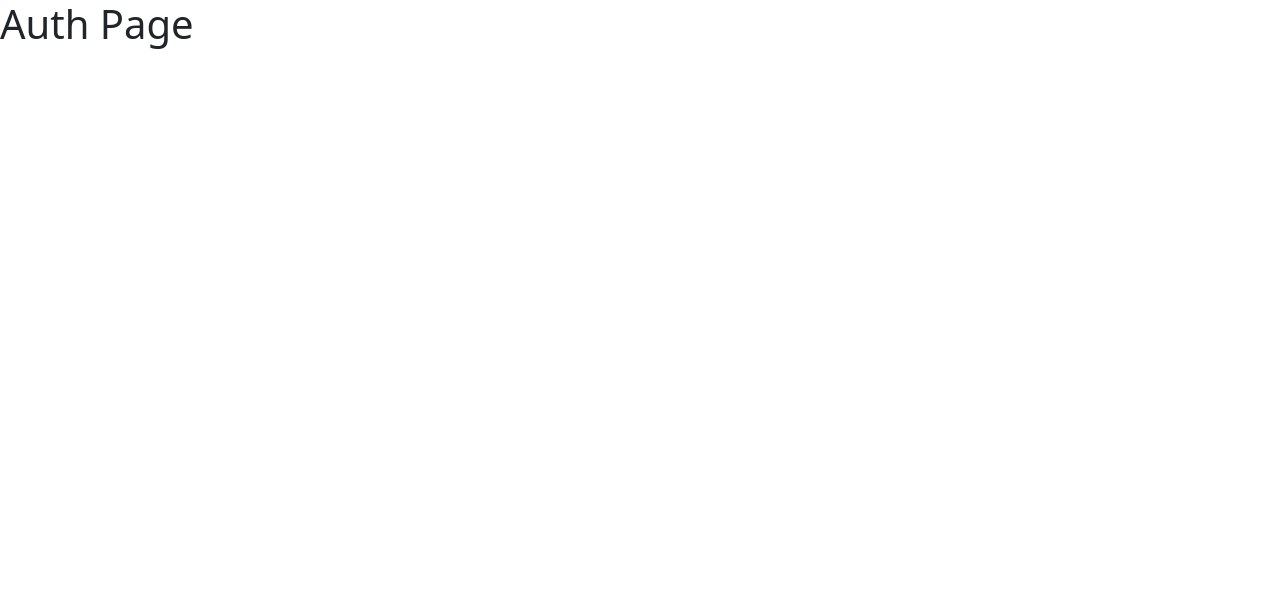
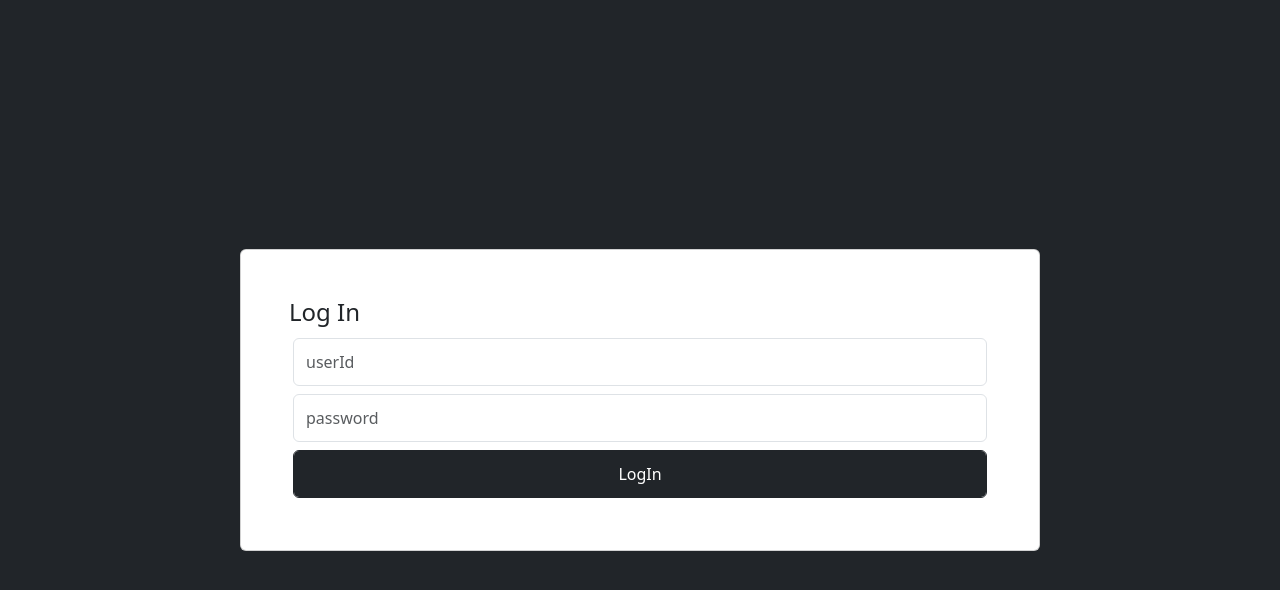
Before and after one commit to AvikCo/Scalar-LLD-July, a React (Create React App) app in the folder React/Lecture1/my-app/: page /login in a window 1280 px wide. Shown: the top 590 px of the page. Built offline with nearby package versions, Linux system fonts and the light colour scheme.

Commit message:
Login and Signup flow Storing tokens Passing headers HOCs Authentication and Authorisation

```diff
--- a/React/Lecture1/my-app/src/App.js
+++ b/React/Lecture1/my-app/src/App.js
@@ -9,9 +9,14 @@ import MovieDetails from "./pages/MovieDetails/MovieDetails";
 import Bookings from "./pages/Bookings/Bookings";
 import MovieTheatres from "./pages/MovieTheatres/MovieTheatres";
 import PageNotFound from "./pages/PageNotFound/PageNotFound";
+import AuthHoc from "./hoc/AuthHOC";
+import CreateMovie from "./pages/CreateMovie/CreateMovie";
+import constants from "./utils/constants";
+
 
 function App(){
 
+  const roles = constants.roles;
   let name="Utkarsh";
   let initialValue="";
 
@@ -26,9 +31,10 @@ function App(){
         <Route path="/login" element={<Auth/>}/>
         <Route path="/signup" element={<Auth/>}/>
         <Route path="/" element={<MovieList/>}/>
-        <Route path="/movie/:movieId" element={<MovieDetails/>}/>
-        <Route path="/bookings" element={<Bookings/>}/>
-        <Route path="/theatres" element={<MovieTheatres/>}/>
+        <Route path="/movie/:movieId" element={ <MovieDetails/>}/>
+        <Route path="/bookings" element={<AuthHoc allowedRoles={roles.bothCustomerAndAdmin}   ><Bookings/></AuthHoc>}/>
+        <Route path="/theatres" element={  <AuthHoc allowedRoles={roles.bothCustomerAndAdmin} ><MovieTheatres/></AuthHoc>}/>
+        <Route path="/movies/add" element={  <AuthHoc allowedRoles={roles.onlyAdmin} ><CreateMovie/></AuthHoc>}/>
         <Route path="*" element={<PageNotFound/>} />
 
       </Routes>
--- /dev/null
+++ b/React/Lecture1/my-app/src/api/auth.js
@@ -0,0 +1,13 @@
+
+
+export const userSignIn  = async (data)=>{
+    const loginResp = await fetch(`https://movie-booking-application.onrender.com/mba/api/v1/auth/signin`,{
+    method:"POST",
+    body:JSON.stringify(data),
+    headers:{
+       "Content-Type": "application/json"
+    }
+    });
+
+    return loginResp;
+}
--- /dev/null
+++ b/React/Lecture1/my-app/src/hoc/AuthHOC.js
@@ -0,0 +1,36 @@
+import { useEffect, useState } from "react";
+import { useNavigate } from "react-router-dom";
+import UnAuthenticated from "../pages/UnAuthenticated/UnAuthenticated";
+import UnAuthorised from "../pages/UnAuthorised/UnAuthorised";
+
+
+function AuthHoc(props){
+
+    console.log(props.allowedRoles);
+
+    const email = localStorage.getItem("email");
+    const accessToken = localStorage.getItem("token");
+    const loggedInUserType = localStorage.getItem("userTypes");
+
+    const isLoggedIn = email && accessToken;
+      const isAuthroised = props.allowedRoles.includes(loggedInUserType);
+
+
+      if(!isLoggedIn){
+        return <UnAuthenticated/>
+      }
+
+      if(!isAuthroised){
+        return <UnAuthorised/>
+      }
+
+    return <div>
+
+        {props.children}
+
+    </div>
+
+}
+
+
+export default AuthHoc;
--- a/React/Lecture1/my-app/src/pages/Auth/Auth.js
+++ b/React/Lecture1/my-app/src/pages/Auth/Auth.js
@@ -1,7 +1,103 @@
+import { useState } from "react";
+import { useLocation, useNavigate } from "react-router-dom";
+import { userSignIn } from "../../api/auth";
 
 function Auth(){
+    //whether i am coming from login route ot signup route
 
-    return <h1> Auth Page </h1>
+    const location = useLocation();
+    const navigate = useNavigate();
+
+    const isLoginPage = location.pathname.split("/")[1] === "login";
+
+
+    const [userId, setUserId] = useState("");
+    const [password, setPassword] = useState("");
+
+
+    const updateFormData=(e)=>{
+
+       const id=e.target.id;
+
+        if(id==="password"){
+            setPassword(e.target.value);
+        }else if(id==="userid"){
+            setUserId(e.target.value);
+        }
+    }
+
+
+    const onLogin=async (e)=>{
+        e.preventDefault();
+
+        const data = {userId, password};
+
+        try{
+            const signInResponse= await userSignIn(data);
+            const statusCode = signInResponse.status;
+
+            if(statusCode === 200){
+
+                const responseBody = await signInResponse.json();
+
+                const {name, userId, email, userStatus, accessToken, userTypes} = responseBody;
+
+
+                localStorage.setItem("name",name);
+                localStorage.setItem("userId",userId);
+                localStorage.setItem("email",email);
+                localStorage.setItem("userStatus",userStatus);
+                localStorage.setItem("userTypes",userTypes);
+                localStorage.setItem("token",accessToken);
+
+
+
+                // window.location.href="/";
+                navigate("/");
+
+            }
+
+        }
+        catch(err){
+
+        }
+
+
+
+    }
+
+
+    return <div className="bg-dark vh-100 d-flex justify-content-center align-items-center">
+
+        <div style={{width:"50rem"}} className="card p-5">
+
+            <h4>
+                Log In
+            </h4>
+
+            <form onSubmit={onLogin}>
+
+                <div className="input-group">
+                    <input onChange={updateFormData} value={userId} className="form-control m-1"
+                    id="userid" type="text" placeholder="userId" />
+                </div>
+
+                     <div className="input-group">
+                    <input onChange={updateFormData}  value={password} className="form-control m-1"
+                    id="password" type="password" placeholder="password" />
+                </div>
+
+
+                <div className="input-group">
+                    <input className="btn btn-dark form-control m-1" type="submit" value="LogIn" />
+                </div>
+
+
+            </form>
+
+        </div>
+
+    </div>
 
 }
 
--- /dev/null
+++ b/React/Lecture1/my-app/src/pages/CreateMovie/CreateMovie.js
@@ -0,0 +1,8 @@
+
+function CreateMovie(){
+
+    return <h1> Create Movie Page </h1>
+
+}
+
+export default CreateMovie;
--- /dev/null
+++ b/React/Lecture1/my-app/src/pages/UnAuthenticated/UnAuthenticated.js
@@ -0,0 +1,24 @@
+import Button from "react-bootstrap/esm/Button";
+import { useNavigate } from "react-router-dom";
+
+
+function UnAuthenticated(){
+
+    const navigate = useNavigate();
+
+    const onLoginRedirect=()=>{
+        navigate("/login");
+    }
+
+
+    return <div className="bg-dark flex-column vh-100 d-flex justify-content-center align-items-center text-light">
+
+        <h4> You must be logged in to access this route </h4>
+
+        <Button className="p-3" onClick={onLoginRedirect}  variant="light"> Go to Login Page </Button>
+
+    </div>
+
+}
+
+export default UnAuthenticated;
--- /dev/null
+++ b/React/Lecture1/my-app/src/pages/UnAuthorised/UnAuthorised.js
@@ -0,0 +1,24 @@
+import Button from "react-bootstrap/esm/Button";
+import { useNavigate } from "react-router-dom";
+
+
+function UnAuthorised(){
+
+    const navigate = useNavigate();
+
+    const onLoginRedirect=()=>{
+        navigate("/login");
+    }
+
+
+    return <div className="bg-dark flex-column vh-100 d-flex justify-content-center align-items-center text-light">
+
+        <h4> OOPS! you dont have enough permissions to access this page , Login with required role </h4>
+
+        <Button className="p-3" onClick={onLoginRedirect}  variant="light"> Go to Login Page </Button>
+
+    </div>
+
+}
+
+export default UnAuthorised;
--- /dev/null
+++ b/React/Lecture1/my-app/src/utils/constants.js
@@ -0,0 +1,18 @@
+
+
+const userTypes={
+    customer:"CUSTOMER",
+    admin:"ADMIN"
+}
+
+
+const roles = {
+    onlyCustomer : [userTypes.customer],
+    onlyAdmin: [userTypes.admin],
+    bothCustomerAndAdmin : [userTypes.admin, userTypes.customer]
+}
+
+
+
+
+export default {userTypes, roles};
```
Also changed, not shown: React/Lecture1/my-app/src/pages/MovieTheatres/MovieTheatres.js (line endings or trailing spaces).
